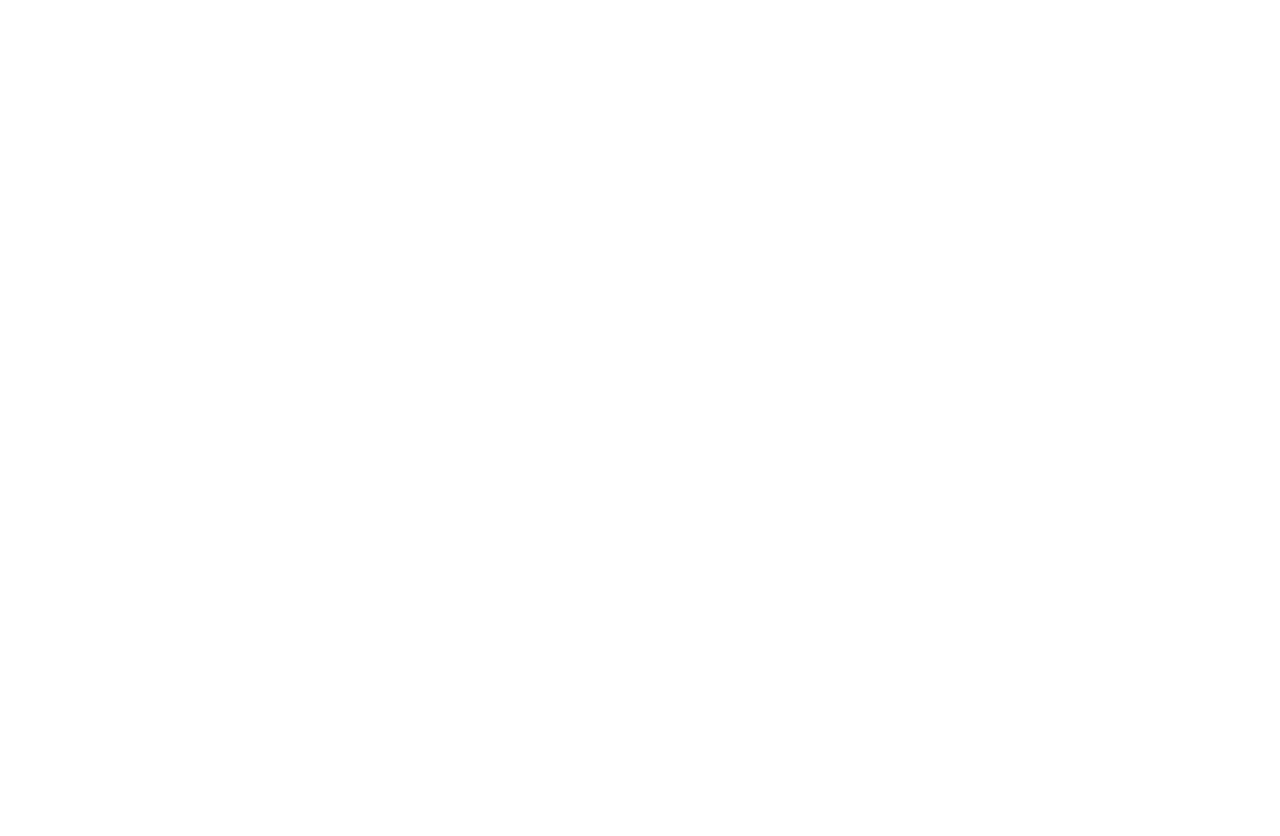
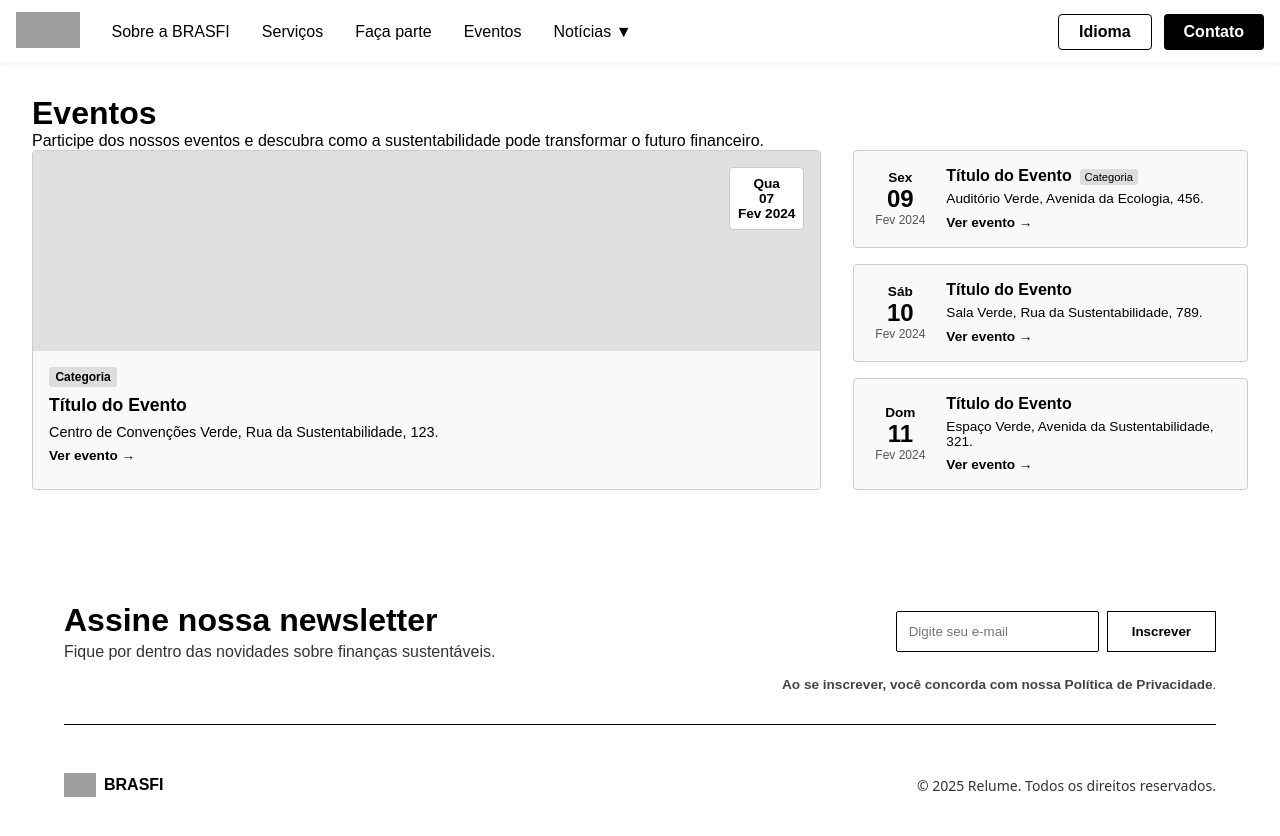
Before and after one commit to MatheusMV05/projetos3g2, a React (Vite) app in the folder Frontend/: page /evento in a window 1280 px wide. Before the commit this address had no page. Shown: the top 836 px of the page. Before the commit the page ends 800 px from the top, so only its background shows below. Built offline with nearby package versions, Linux system fonts and the light colour scheme; grey boxes are pictures that could not be loaded.

Commit message:
Adicionei a pagina de Evento

```diff
--- a/Frontend/src/components/EventHeader/EventHeader.module.css
+++ b/Frontend/src/components/EventHeader/EventHeader.module.css
@@ -0,0 +1,65 @@
+.eventCard {
+  display: flex;
+  justify-content: space-between;
+  align-items: center;
+  padding: 1rem;
+  border: 1px solid #ccc;
+  background-color: #f9f9f9;
+  border-radius: 4px;
+}
+
+.left {
+  display: flex;
+  flex-direction: column;
+  text-align: center;
+  min-width: 60px;
+}
+
+.weekday {
+  font-size: 0.85rem;
+  font-weight: bold;
+}
+
+.day {
+  font-size: 1.5rem;
+  font-weight: bold;
+}
+
+.month {
+  font-size: 0.75rem;
+  color: #555;
+}
+
+.right {
+  flex: 1;
+  padding-left: 1rem;
+}
+
+.title {
+  font-weight: bold;
+  font-size: 1rem;
+}
+
+.category {
+  font-size: 0.7rem;
+  margin-left: 0.5rem;
+  background: #ddd;
+  padding: 0.1rem 0.3rem;
+  border-radius: 3px;
+}
+
+.location {
+  font-size: 0.85rem;
+  margin: 0.4rem 0;
+}
+
+a {
+  text-decoration: none;
+  font-weight: bold;
+  font-size: 0.85rem;
+  color: #000;
+}
+
+a:hover {
+  text-decoration: underline;
+}
--- a/Frontend/src/components/EventHeader/EventHeader.tsx
+++ b/Frontend/src/components/EventHeader/EventHeader.tsx
@@ -0,0 +1,40 @@
+import React from 'react';
+import styles from './EventHeader.module.css';
+
+interface EventHeaderProps {
+  day: string;
+  weekday: string;
+  month: string;
+  year: string;
+  title: string;
+  category?: string;
+  location: string;
+}
+
+export const EventHeader: React.FC<EventHeaderProps> = ({
+  day,
+  weekday,
+  month,
+  year,
+  title,
+  category,
+  location,
+}) => {
+  return (
+    <div className={styles.eventCard}>
+      <div className={styles.left}>
+        <div className={styles.weekday}>{weekday}</div>
+        <div className={styles.day}>{day}</div>
+        <div className={styles.month}>{month} {year}</div>
+      </div>
+      <div className={styles.right}>
+        <div>
+          <span className={styles.title}>{title}</span>
+          {category && <span className={styles.category}>{category}</span>}
+        </div>
+        <div className={styles.location}>{location}</div>
+        <a href="#">Ver evento →</a>
+      </div>
+    </div>
+  );
+};
--- a/Frontend/src/components/Header/Header.tsx
+++ b/Frontend/src/components/Header/Header.tsx
@@ -15,7 +15,7 @@
 					<Link to="/trabalhe-conosco">
 						Faça parte
 					</Link>
-					<a href="#">Eventos</a>
+					<Link to="/evento">Eventos</Link>
 					<a href="#">
 						Notícias <span className={styles.dropdownArrow}>▼</span>
 					</a>
--- a/Frontend/src/pages/Evento/Evento.tsx
+++ b/Frontend/src/pages/Evento/Evento.tsx
@@ -0,0 +1,72 @@
+import React from 'react';
+import { EventHeader } from '../../components/EventHeader/EventHeader';
+
+const Evento: React.FC = () => {
+	return (
+		<div style={{ padding: '2rem' }}>
+			<h1>Eventos</h1>
+			<p>
+				Participe dos nossos eventos e descubra como a sustentabilidade pode transformar o futuro financeiro.
+			</p>
+
+			<div style={{ display: 'grid', gridTemplateColumns: '2fr 1fr', gap: '2rem' }}>
+				{/* Evento em destaque */}
+				<div style={{ border: '1px solid #ccc', borderRadius: '4px', background: '#f9f9f9' }}>
+					<div style={{ height: '200px', background: '#e0e0e0', position: 'relative', display: 'flex', justifyContent: 'center', alignItems: 'center' }}>
+						<div style={{
+							position: 'absolute',
+							top: '1rem',
+							right: '1rem',
+							background: '#fff',
+							padding: '0.5rem',
+							textAlign: 'center',
+							fontWeight: 'bold',
+							fontSize: '0.85rem',
+							borderRadius: '4px',
+							border: '1px solid #ccc'
+						}}>
+							Qua<br />07<br />Fev 2024
+						</div>
+					</div>
+					<div style={{ padding: '1rem' }}>
+						<div style={{ fontSize: '0.75rem', fontWeight: 'bold', background: '#ddd', display: 'inline-block', padding: '0.2rem 0.4rem', borderRadius: '3px' }}>Categoria</div>
+						<div style={{ fontWeight: 'bold', fontSize: '1.1rem', margin: '0.5rem 0' }}>Título do Evento</div>
+						<div style={{ fontSize: '0.9rem' }}>Centro de Convenções Verde, Rua da Sustentabilidade, 123.</div>
+						<a href="#" style={{ display: 'inline-block', marginTop: '0.5rem', color: '#000', textDecoration: 'none', fontWeight: 'bold', fontSize: '0.85rem' }}>Ver evento →</a>
+					</div>
+				</div>
+
+				{/* Lista lateral */}
+				<div style={{ display: 'flex', flexDirection: 'column', gap: '1rem' }}>
+					<EventHeader
+						weekday="Sex"
+						day="09"
+						month="Fev"
+						year="2024"
+						title="Título do Evento"
+						category="Categoria"
+						location="Auditório Verde, Avenida da Ecologia, 456."
+					/>
+					<EventHeader
+						weekday="Sáb"
+						day="10"
+						month="Fev"
+						year="2024"
+						title="Título do Evento"
+						location="Sala Verde, Rua da Sustentabilidade, 789."
+					/>
+					<EventHeader
+						weekday="Dom"
+						day="11"
+						month="Fev"
+						year="2024"
+						title="Título do Evento"
+						location="Espaço Verde, Avenida da Sustentabilidade, 321."
+					/>
+				</div>
+			</div>
+		</div>
+	);
+};
+
+export default Evento;
--- a/Frontend/src/routes/AppRoutes.tsx
+++ b/Frontend/src/routes/AppRoutes.tsx
@@ -3,6 +3,7 @@
 import MainLayout from '../layouts/MainLayout';
 import Home from '../pages/Home/Home';
 import TrabalheConosco from '../pages/TrabalheConosco/TrabalheConosco';
+import Evento from '../pages/Evento/Evento';
 
 const AppRoutes: React.FC = () => {
 	return (
@@ -10,6 +11,7 @@
 			<Route element={<MainLayout />}>
 				<Route path="/" element={<Home />} />
 				<Route path="/trabalhe-conosco" element={<TrabalheConosco />} />
+				<Route path="/evento" element={<Evento />} />
 			</Route>
 		</Routes>
 	);
```
